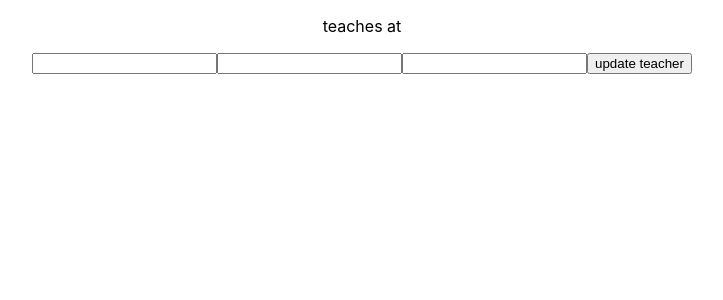
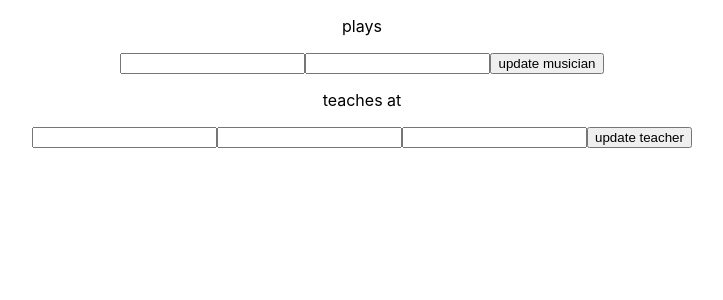
Before and after one commit to rodnolan/jd-group1-redux, a React (Create React App) app: page / in a window 1280 px wide. Shown: the top 300 px of the page, without its empty margins (278-1001 px from the left). Built offline with nearby package versions, Linux system fonts and the light colour scheme.

Commit message:
enable both components simultaneously;  part 2) display both containers, note that the props are not displaying

```diff
--- a/src/App.js
+++ b/src/App.js
@@ -1,12 +1,12 @@
 import React from 'react';
 import './App.css';
 import TeacherContainer from './containers/TeacherContainer';
-// import MusicianContainer from './containers/MusicianContainer';
+import MusicianContainer from './containers/MusicianContainer';
 
 function App() {
   return (
     <div className="App">
-      {/* <MusicianContainer /> */}
+      <MusicianContainer />
       <TeacherContainer />
     </div>
   );
```
